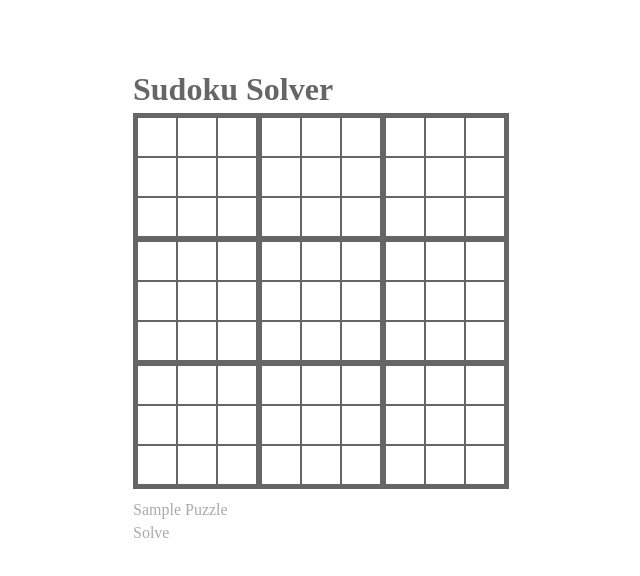
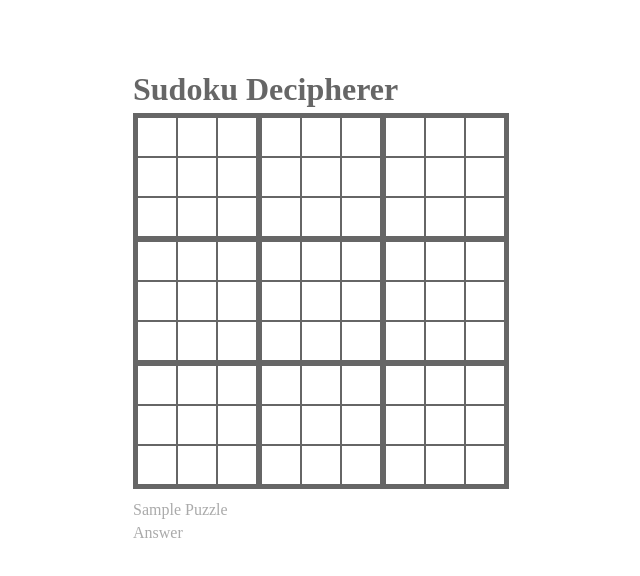
Before and after one commit to cghil/cghil.github.io, a plain HTML site: page blog/sudoku/index.html in a window 1280 px wide. Shown: the whole page, without its empty margins (319-959 px from the left). Drawn offline with Linux system fonts and the light colour scheme.

Commit message:
name change on sudoku

```diff
--- a/blog/sudoku/index.html
+++ b/blog/sudoku/index.html
@@ -1,7 +1,7 @@
 <!DOCTYPE html>
 <html>
   <head>
-    <title>Sudoku Problem Solver</title>
+    <title>Sudoku Decipherer</title>
 
     <link href='http://fonts.googleapis.com/css?family=Libre+Baskerville|Montserrat:400' rel='stylesheet' type='text/css'>
 
@@ -9,12 +9,12 @@
   </head>
   <body>
     <div class="container">
-      <h1 class="title">Sudoku Solver</h1>
+      <h1 class="title">Sudoku Decipherer</h1>
       <div class="sudoku-grid">
       </div>
       <ul class="options">
         <li class="option"><a class="sample" href="">Sample Puzzle<a></li>
-        <li class="option"><a class="solve" href="">Solve</a></li>
+        <li class="option"><a class="solve" href="">Answer</a></li>
       </ul>
     </div>
 
```
